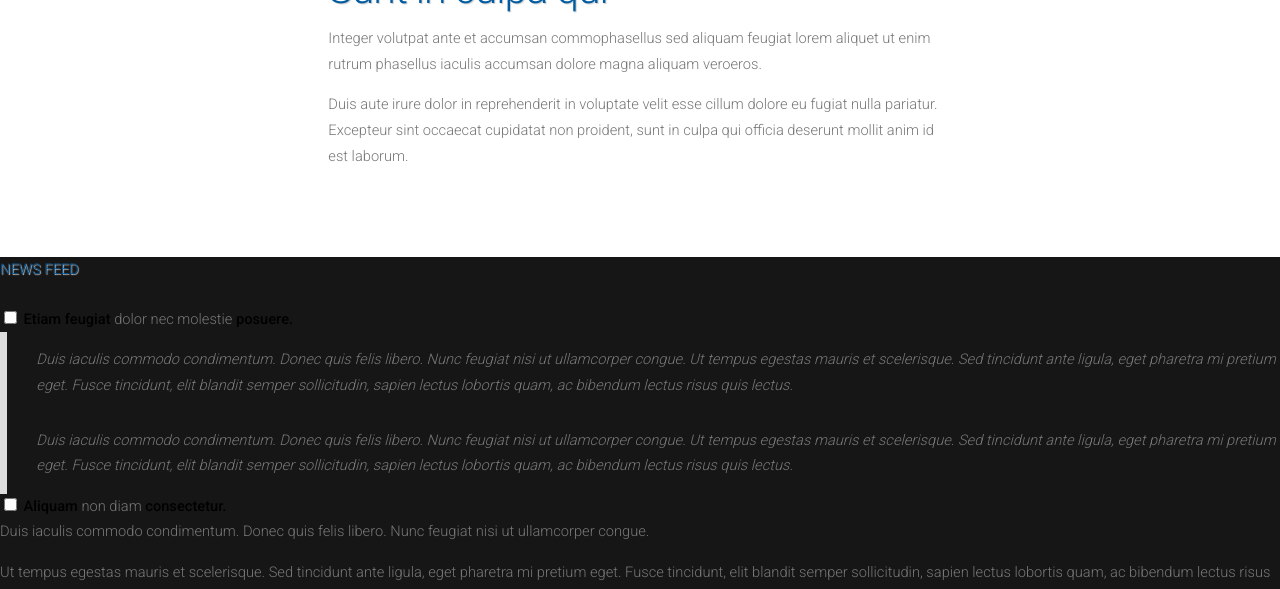
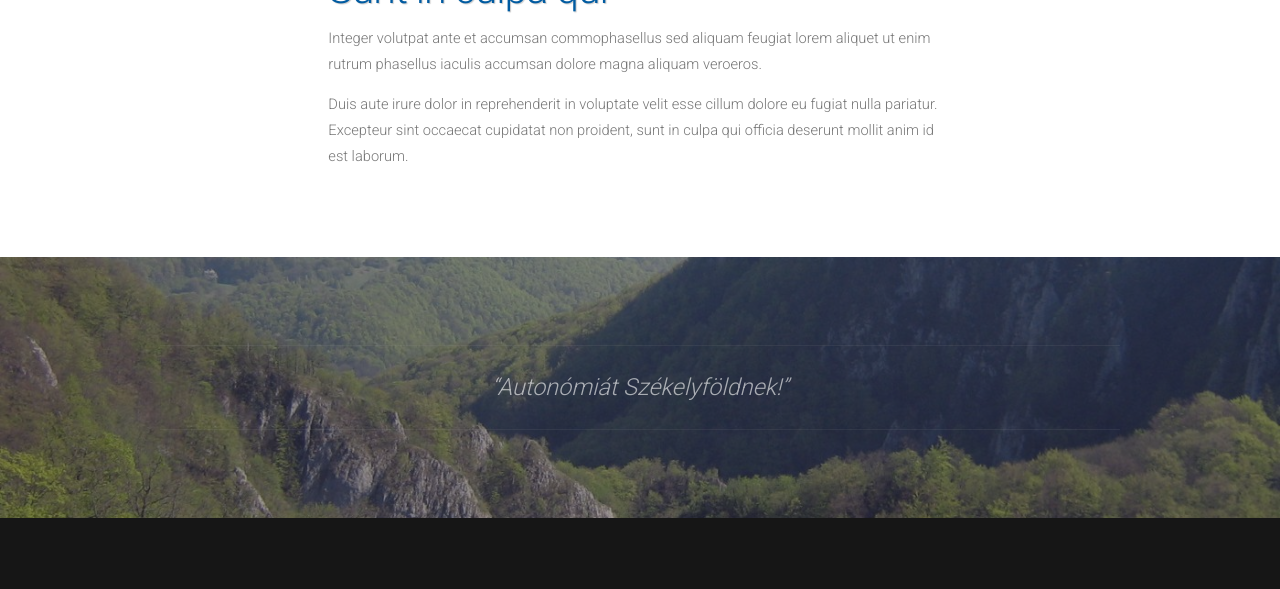
Before and after one commit to siculia/siculia.github.io, a Jekyll site: the page built from _posts/2014-08-25-test-post.md, in a window 1280 px wide and 1400 px high, scrolled down 1014 px. Shown: the top 589 px of the window. Built offline with Jekyll 4.4.1, drawn with Linux system fonts in a browser that asks for light colours; nearby versions of some CDN libraries; library files that are not in the unit come from our copies; some of the changed text lies outside the part shown.

Commit message:
Updated icons

```diff
--- a/_layouts/default.html
+++ b/_layouts/default.html
@@ -67,9 +67,10 @@ Released for free under the Creative Commons Attribution 3.0 license (templated.
 			</header>
 			<ul class="contact">
 				<li><a href="#" class="fa fa-twitter"><span>Twitter</span></a></li>
-				<li class="active"><a href="#" class="fa fa-facebook"><span>Facebook</span></a></li>
-				<li><a href="#" class="fa fa-dribbble"><span>Pinterest</span></a></li>
-				<li><a href="#" class="fa fa-tumblr"><span>Google+</span></a></li>
+				<li><a href="https://www.flickr.com/photos/siculia/" class="fa fa-flickr"><span>Flick</span></a></li>
+				<li><a href="https://siculia.tumblr.com" class="fa fa-tumblr"><span>Tumblr</span></a></li>
+				<li><a href="https://siculia.github.io" class="fa fa-github"><span>Github page</span></a></li>
+				<li><a href="https://www.youtube.com/user/aladislaus" class="fa fa-youtube"><span>Youtube</span></a></li>
 			</ul>
 		</section>
 	</div>
--- a/_layouts/post.html
+++ b/_layouts/post.html
@@ -1,11 +1,6 @@
 ---
 layout: default
 ---
-
-<noscript>
-	<link rel="stylesheet" href="/assets/css/style-siculia.css" />
-</noscript>
-
 <!-- Main -->
 	<div id="main">
 		<div id="content" class="container">
@@ -21,70 +16,3 @@ layout: default
 		</div>
 	</div>
 </html>
-
-<header class="banner">
-	<h1>NEWS FEED</h1>
-</header>
-<ol class="activity-feed">
-	<li class="feed-item" data-content="&#xf00c;" data-time="3 hours ago" data-color="green">
-		<section>
-			<input type="checkbox" id="expand_1" name="expand_1" />
-			<label for="expand_1">
-				<b>Etiam feugiat</b> dolor nec molestie <b>posuere.</b>
-			</label>
-			<main class="content">
-				<blockquote>Duis iaculis commodo condimentum. Donec quis felis libero. Nunc feugiat nisi ut ullamcorper congue. Ut tempus egestas mauris et scelerisque. Sed tincidunt ante ligula, eget pharetra mi pretium eget. Fusce tincidunt, elit blandit semper sollicitudin, sapien lectus lobortis quam, ac bibendum lectus risus quis lectus.</blockquote>
-				<blockquote>Duis iaculis commodo condimentum. Donec quis felis libero. Nunc feugiat nisi ut ullamcorper congue. Ut tempus egestas mauris et scelerisque. Sed tincidunt ante ligula, eget pharetra mi pretium eget. Fusce tincidunt, elit blandit semper sollicitudin, sapien lectus lobortis quam, ac bibendum lectus risus quis lectus.</blockquote>
-			</main>
-		</section>
-	</li>
-	<li class="feed-item" data-content="&#xf27b;" data-time="3 hours ago" data-color="blue">
-		<section>
-			<input type="checkbox" id="expand_2" name="expand_2" />
-			<label for="expand_2">
-				<b>Aliquam</b> non diam <b>consectetur.</b>
-			</label>
-			<main class="content">
-				<p>Duis iaculis commodo condimentum. Donec quis felis libero. Nunc feugiat nisi ut ullamcorper congue.</p>
-				<p>Ut tempus egestas mauris et scelerisque. Sed tincidunt ante ligula, eget pharetra mi pretium eget. Fusce tincidunt, elit blandit semper sollicitudin, sapien lectus lobortis quam, ac bibendum lectus risus quis lectus.</p>
-			</main>
-		</section>
-	</li>
-	<li class="feed-item" data-content="&#xf004;" data-time="3 hours ago" data-color="red">
-		<section>
-			<input type="checkbox" id="expand_3" name="expand_3" />
-			<label for="expand_3">
-				<b>Nullam</b> mollis massa ut <b>egestas viverra.</b>
-			</label>
-			<main class="content">
-				<img src="http://i0.kym-cdn.com/photos/images/facebook/000/232/114/e39.png">
-			</main>
-		</section>
-	</li>
-	<li class="feed-item" data-content="&#xf00c;" data-time="3 hours ago" data-color="green">
-		<section>
-			<label for="expand_4">
-				<b>Etiam feugiat</b> dolor nec molestie <b>posuere.</b>
-				<br>
-				Donec quis felis libero.
-				<b>Etiam feugiat</b> dolor nec molestie <b>posuere.</b>
-				<br>
-				Donec quis felis libero.
-				<b>Etiam feugiat</b> dolor nec molestie <b>posuere.</b>
-				<br>
-				Donec quis felis libero.
-			</label>
-		</section>
-	</li>
-	<li class="feed-item" data-content="&#xf0e7;" data-time="3 hours ago" data-color="yellow">
-		<section>
-			<input type="checkbox" id="expand_5" name="expand_5" />
-			<label for="expand_5">
-				<b>Pellentesque accumsan</b> ligula a tincidunt <b>venenatis.</b>
-			</label>
-			<main class="content">
-				<h1>BOOM!</h1>
-			</main>
-		</section>
-	</li>
-</ol>
--- a/assets/css/style-desktop.css
+++ b/assets/css/style-desktop.css
@@ -116,6 +116,3 @@
 		line-height: 1.5em;
 		font-size: 1.8em;
 	}
-
-.youtube
-  max-width: 30%;
--- a/siculia-haromszek.html
+++ b/siculia-haromszek.html
@@ -25,8 +25,7 @@ layout: default
 		</div>
 	</div>
 
-
 <!-- /Main -->
-<div class="youtube">
+<!-- <div class="youtube">-->
 	<!-- {% youtube "https://www.youtube.com/watch?v=dDDVF7bMBQE" %} -->
-</div>
+<!--</div>-->
```
